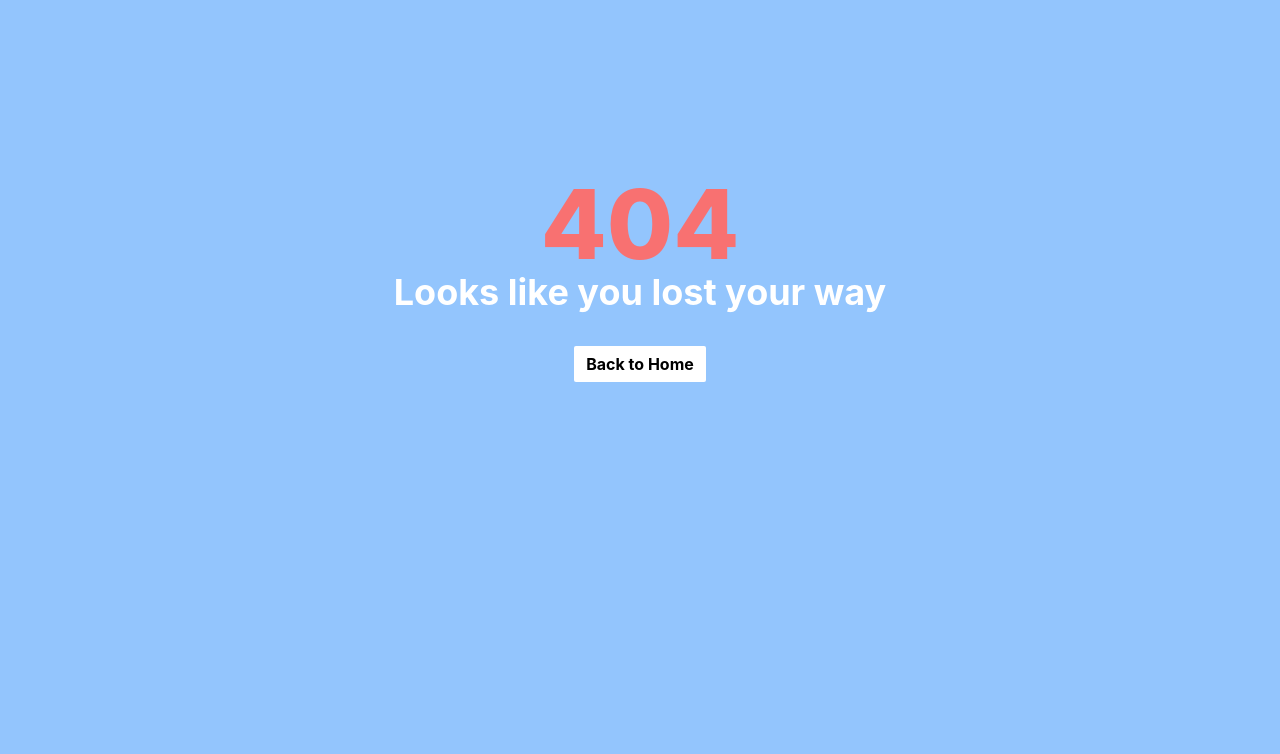
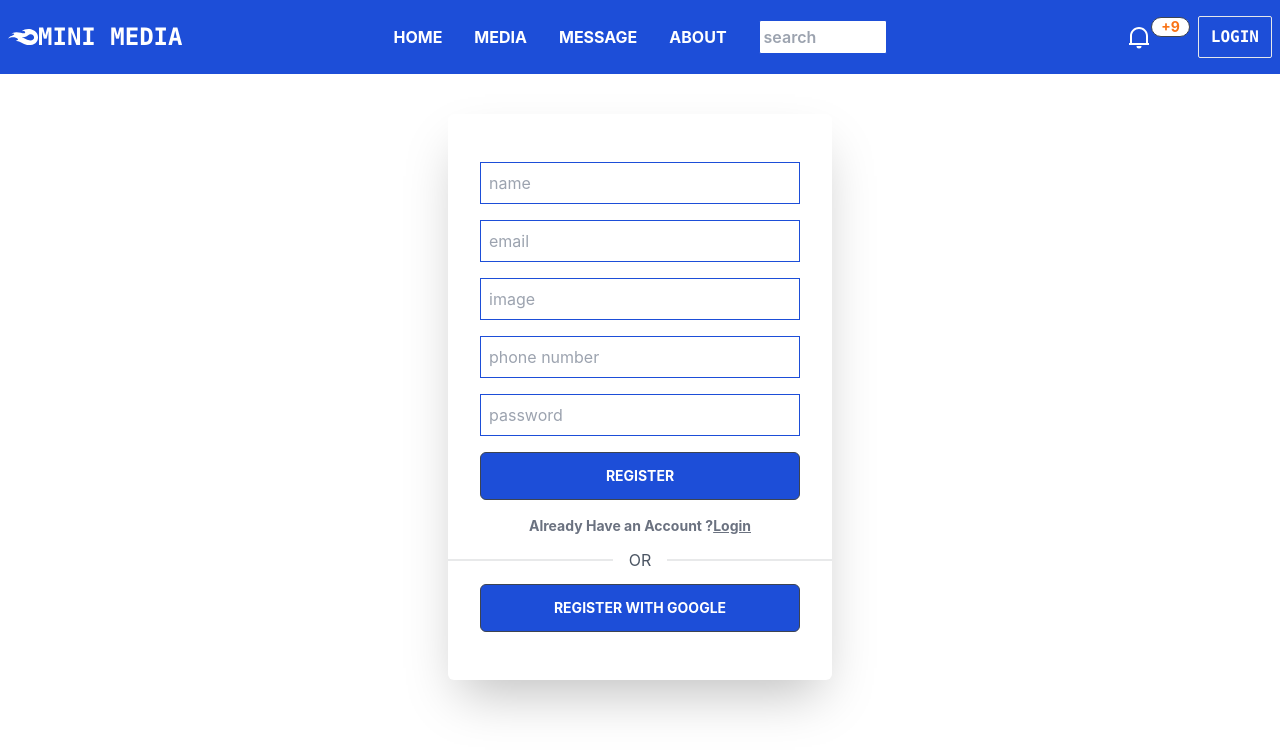
Before and after one commit to amit-sarker-00/mini-social-media, a React (Create React App) app: page /register in a window 1280 px wide. Before the commit this address had no page. Shown: the top 754 px of the page. Built offline with nearby package versions, Linux system fonts and the light colour scheme; no server answers.

Commit message:
authentication by firebase

```diff
--- a/package.json
+++ b/package.json
@@ -6,9 +6,13 @@
     "@testing-library/jest-dom": "^5.16.5",
     "@testing-library/react": "^13.4.0",
     "@testing-library/user-event": "^13.5.0",
+    "aos": "^2.3.4",
     "daisyui": "^2.46.0",
+    "firebase": "^9.15.0",
     "react": "^18.2.0",
     "react-dom": "^18.2.0",
+    "react-hook-form": "^7.41.1",
+    "react-hot-toast": "^2.4.0",
     "react-icons": "^4.7.1",
     "react-router-dom": "^6.6.1",
     "react-scripts": "5.0.1",
--- a/src/App.js
+++ b/src/App.js
@@ -1,11 +1,20 @@
+import { useEffect } from "react";
 import { RouterProvider } from "react-router-dom";
 import "./App.css";
 import { router } from "./Routes/Router";
+import "aos/dist/aos.css";
+import AOS from "aos";
+import { Toaster } from "react-hot-toast";
 
 function App() {
+  useEffect(() => {
+    AOS.init();
+    AOS.refresh();
+  }, []);
   return (
     <div>
       <RouterProvider router={router}></RouterProvider>
+      <Toaster></Toaster>
     </div>
   );
 }
--- /dev/null
+++ b/src/AuthProvider/AuthProvider.js
@@ -0,0 +1,50 @@
+import React, { createContext, useEffect, useState } from "react";
+
+import {
+  createUserWithEmailAndPassword,
+  getAuth,
+  GoogleAuthProvider,
+  onAuthStateChanged,
+  signInWithEmailAndPassword,
+  signOut,
+} from "firebase/auth";
+import app from "../firebase/firebase.config";
+const auth = getAuth(app);
+export const AuthContext = createContext();
+const AuthProvider = ({ children }) => {
+  const [user, setUser] = useState(null);
+  const [loading, setLoading] = useState(true);
+
+  const createUser = (email, password) => {
+    setLoading(true);
+    return createUserWithEmailAndPassword(auth, email, password);
+  };
+
+  // login user
+  const login = (email, password) => {
+    setLoading(true);
+    return signInWithEmailAndPassword(auth, email, password);
+  };
+  // update user info
+  useEffect(() => {
+    const unSubscribe = onAuthStateChanged(auth, (currentUser) => {
+      setUser(currentUser);
+      setLoading(false);
+    });
+    return () => unSubscribe();
+  }, []);
+
+  // logout user
+  const logout = () => {
+    setLoading(true);
+    return signOut(auth);
+  };
+  const authInfo = { createUser, login, logout, loading, user };
+  return (
+    <div>
+      <AuthContext.Provider value={authInfo}>{children}</AuthContext.Provider>
+    </div>
+  );
+};
+
+export default AuthProvider;
--- /dev/null
+++ b/src/Pages/Login/Login.js
@@ -0,0 +1,56 @@
+import React, { useContext } from "react";
+import { useForm } from "react-hook-form";
+import { toast } from "react-hot-toast";
+import { Link } from "react-router-dom";
+import { AuthContext } from "../../AuthProvider/AuthProvider";
+
+const Login = () => {
+  const { login } = useContext(AuthContext);
+  const { register, handleSubmit, reset } = useForm();
+  const handelRegister = (data) => {
+    login(data.email, data.password).then((result) => {
+      const user = result.user;
+      console.log(user);
+      toast.success("Login Successfully!");
+      reset();
+    });
+  };
+  return (
+    <div className=" bg-white rounded-md shadow-2xl py-12 w-96 mx-auto mt-10 ">
+      <form
+        className=" flex flex-col gap-4 items-center justify-center "
+        onSubmit={handleSubmit(handelRegister)}
+      >
+        <input
+          className="border bg-white  border-green-400 p-2 w-80"
+          {...register("email", { required: "Email is Required" })}
+          placeholder="email"
+        />
+
+        <input
+          className="border bg-white border-green-400 p-2 w-80 "
+          {...register("password", { required: "Password is Required" })}
+          placeholder="password"
+        />
+
+        <button className="btn rounded-md p-2 w-80  bg-green-500 text-white font-bold hover:bg-green-400">
+          Login
+        </button>
+        <p className="text-gray-500 text-sm font-bold">
+          Don't Have an Account ?
+          <Link className="link" to="/register">
+            Register
+          </Link>
+        </p>
+      </form>
+      <div className="divider text-gray-600">OR</div>
+      <div className="text-center">
+        <button className="btn rounded-md p-2 w-80 bg-green-500 text-white font-bold hover:bg-green-400">
+          Login With Google
+        </button>
+      </div>
+    </div>
+  );
+};
+
+export default Login;
--- /dev/null
+++ b/src/Pages/Register/Register.js
@@ -0,0 +1,71 @@
+import React, { useContext } from "react";
+import { Link } from "react-router-dom";
+import { useForm } from "react-hook-form";
+import { toast } from "react-hot-toast";
+import { AuthContext } from "../../AuthProvider/AuthProvider";
+const Registration = () => {
+  const { createUser } = useContext(AuthContext);
+  const { register, handleSubmit, reset } = useForm();
+  const handelRegister = (data) => {
+    createUser(data.email, data.password)
+      .then((result) => {
+        const user = result.user;
+        console.log(user);
+        toast.success("User Registration Successfully Done!");
+        reset();
+      })
+      .then((err) => console.error(err));
+  };
+  return (
+    <div className="bg-white rounded-md shadow-2xl py-12 w-96 mx-auto my-10">
+      <form
+        className=" flex flex-col gap-4 items-center justify-center "
+        onSubmit={handleSubmit(handelRegister)}
+      >
+        <input
+          className="border bg-white text-gray-400 border-blue-700 p-2 w-80"
+          {...register("name", { required: "Name is Required" })}
+          placeholder="name"
+        />
+        <input
+          className="border bg-white text-gray-400 border-blue-700 p-2 w-80"
+          {...register("email", { required: "Email is Required" })}
+          placeholder="email"
+        />
+        <input
+          className="border bg-white text-gray-400 border-blue-700 p-2 w-80"
+          {...register("image", { required: "Image is Required" })}
+          placeholder="image"
+        />
+        <input
+          className="border bg-white text-gray-400 border-blue-700 p-2 w-80 "
+          {...register("phone", { required: "Number is Required" })}
+          placeholder="phone number"
+        />
+        <input
+          className="border bg-white text-gray-400 border-blue-700 p-2 w-80"
+          {...register("password", { required: "Password is Required" })}
+          placeholder="password"
+        />
+
+        <button className="btn rounded-md p-2 w-80  bg-blue-700 text-white font-bold hover:bg-blue-400">
+          Register
+        </button>
+        <p className="text-gray-500 text-sm font-bold">
+          Already Have an Account ?
+          <Link className="link" to="/login">
+            Login
+          </Link>
+        </p>
+      </form>
+      <div className="divider text-gray-600">OR</div>
+      <div className="text-center">
+        <button className="btn rounded-md p-2 w-80 bg-blue-700 text-white font-bold hover:bg-blue-400">
+          Register With Google
+        </button>
+      </div>
+    </div>
+  );
+};
+
+export default Registration;
--- a/src/Routes/Router.js
+++ b/src/Routes/Router.js
@@ -2,6 +2,8 @@ import { createBrowserRouter } from "react-router-dom";
 import Main from "../layout/Main";
 import ErrorPage from "../Pages/ErrorPage/ErrorPage";
 import Home from "../Pages/Home/Home/Home";
+import Login from "../Pages/Login/Login";
+import Register from "../Pages/Register/Register";
 
 export const router = createBrowserRouter([
   {
@@ -10,6 +12,8 @@ export const router = createBrowserRouter([
     children: [
       { path: "/", element: <Home></Home> },
       { path: "/home", element: <Home></Home> },
+      { path: "/login", element: <Login></Login> },
+      { path: "/register", element: <Register></Register> },
     ],
   },
   { path: "*", element: <ErrorPage></ErrorPage> },
--- a/src/Shared/Navbar/Navbar.js
+++ b/src/Shared/Navbar/Navbar.js
@@ -1,6 +1,7 @@
 import React from "react";
 import { Link } from "react-router-dom";
 import { SiMediafire } from "react-icons/si";
+import { RiNotification2Line } from "react-icons/ri";
 
 const Navbar = () => {
   const menuBar = (
@@ -81,6 +82,12 @@ const Navbar = () => {
         <ul className="menu menu-horizontal font-bold">{menuBar}</ul>
       </div>
       <div className="navbar-end">
+        <button className="flex items-center mr-2">
+          <RiNotification2Line className="w-6 h-6 text-white"></RiNotification2Line>
+          <div className=" badge text-orange-500 font-bold -mt-5 bg-white">
+            +9
+          </div>
+        </button>
         <Link
           to="/login"
           className=" py-1 md:py-2 px-2 md:px-3 text-white font-extrabold font-mono rounded-sm border hover:bg-white hover:text-blue-700"
--- /dev/null
+++ b/src/firebase/firebase.config.js
@@ -0,0 +1,14 @@
+import { initializeApp } from "firebase/app";
+
+const firebaseConfig = {
+  apiKey: process.env.REACT_APP_apiKey,
+  authDomain: process.env.REACT_APP_authDomain,
+  projectId: process.env.REACT_APP_projectId,
+  storageBucket: process.env.REACT_APP_storageBucket,
+  messagingSenderId: process.env.REACT_APP_messagingSenderId,
+  appId: process.env.REACT_APP_appId,
+};
+
+// Initialize Firebase
+const app = initializeApp(firebaseConfig);
+export default app;
--- a/src/index.js
+++ b/src/index.js
@@ -1,13 +1,16 @@
-import React from 'react';
-import ReactDOM from 'react-dom/client';
-import './index.css';
-import App from './App';
-import reportWebVitals from './reportWebVitals';
+import React from "react";
+import ReactDOM from "react-dom/client";
+import "./index.css";
+import App from "./App";
+import reportWebVitals from "./reportWebVitals";
+import AuthProvider from "./AuthProvider/AuthProvider";
 
-const root = ReactDOM.createRoot(document.getElementById('root'));
+const root = ReactDOM.createRoot(document.getElementById("root"));
 root.render(
   <React.StrictMode>
-    <App />
+    <AuthProvider>
+      <App />
+    </AuthProvider>
   </React.StrictMode>
 );
 
```
Also changed, not shown: 2 other files (tests, documents, lock files or other folders).
